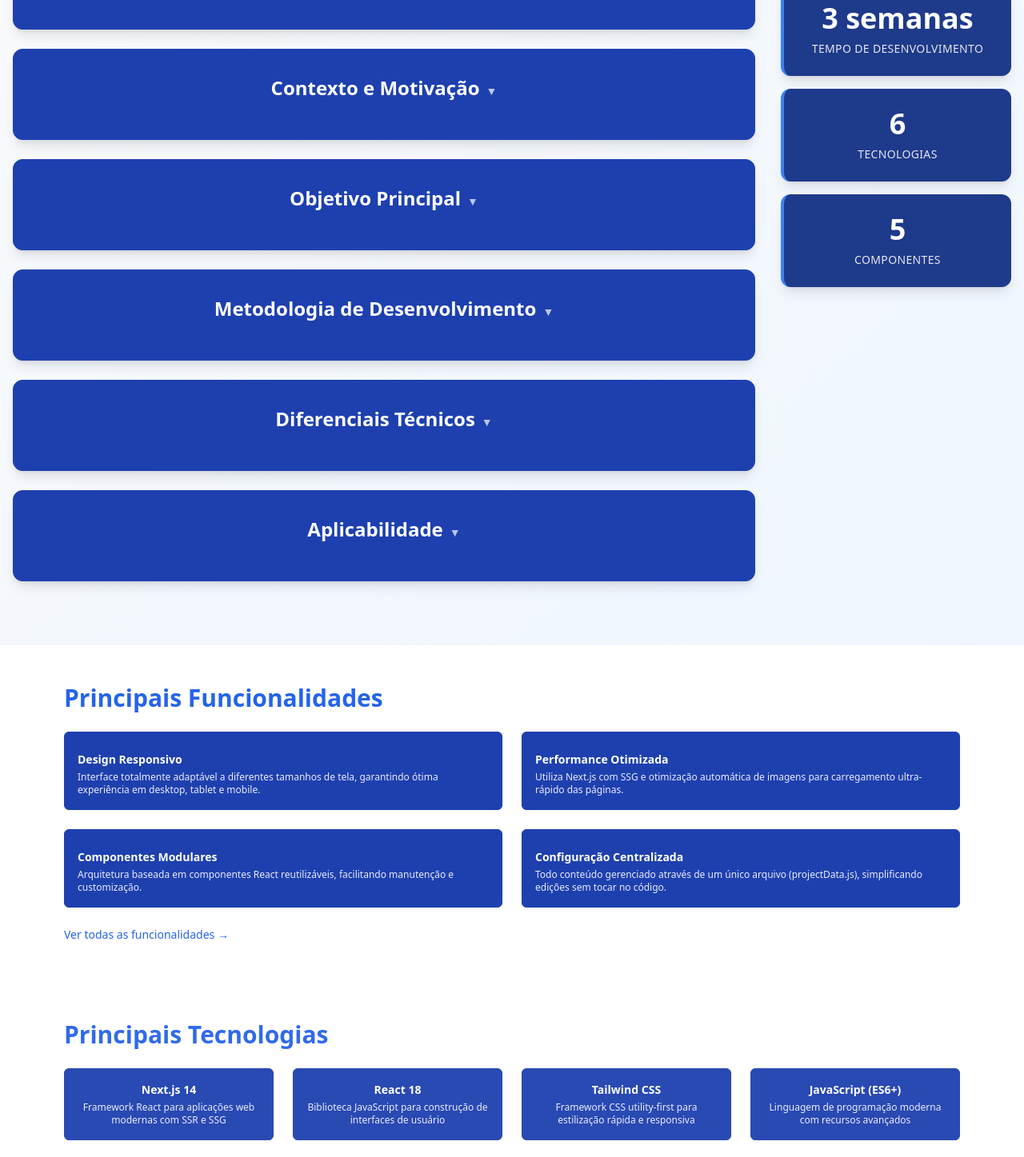
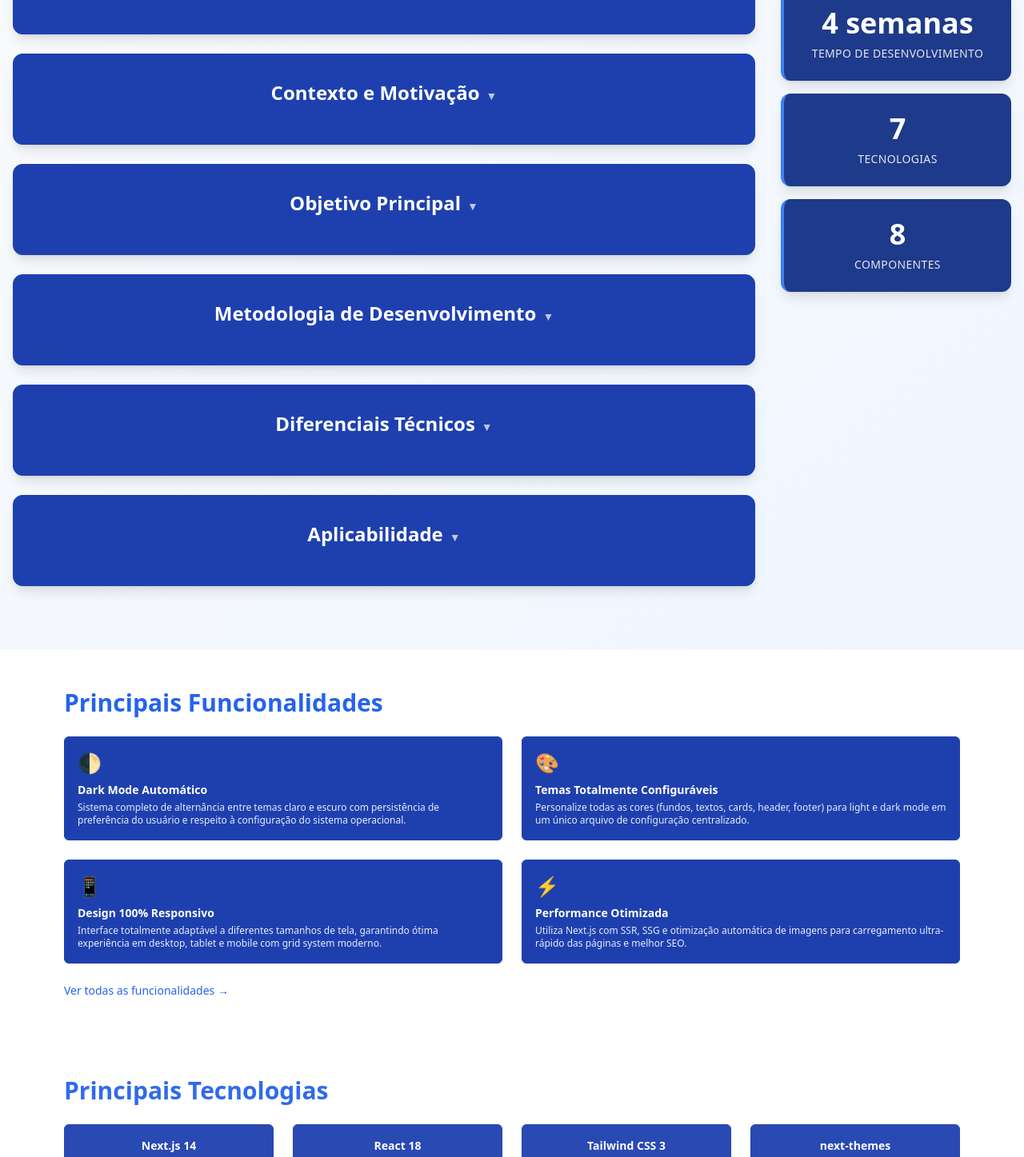
Before and after one commit to tremedam/boilerplate, a Next.js app: page /project in a window 1280 px wide. Shown: the part 920-2367 px from the top of the page at 80% size. Built offline with nearby package versions, Linux system fonts and the light colour scheme.

Commit message:
ProjectData Atualização

```diff
--- a/src/data/projectData.js
+++ b/src/data/projectData.js
@@ -11,7 +11,7 @@ export const projectData = {
     hero: {
         title: "Sistema de Apresentação de Projetos Acadêmicos",
         description:
-            "Um template moderno e responsivo desenvolvido com Next.js e Tailwind CSS, criado para facilitar a documentação e apresentação visual de trabalhos acadêmicos, TCCs e projetos universitários.",
+            "Um template moderno e responsivo com Dark Mode configurável, desenvolvido com Next.js e Tailwind CSS. Criado para facilitar a documentação e apresentação visual de trabalhos acadêmicos, TCCs e projetos universitários com personalização completa através de um único arquivo.",
         image: "/images/apresentacao.png",
         buttons: [
             {
@@ -33,13 +33,13 @@ export const projectData = {
         content: `
 
       **Visão Geral:**
-      Este projeto acadêmico representa a criação de um template moderno e profissional para apresentação de trabalhos universitários, TCCs e projetos de pesquisa. Desenvolvido como um trabalho que documenta sua própria construção, ele demonstra na prática os conceitos e tecnologias utilizadas em seu desenvolvimento.
+      Este projeto acadêmico representa a criação de um template moderno e profissional para apresentação de trabalhos universitários, TCCs e projetos de pesquisa. Desenvolvido como um trabalho que documenta sua própria construção, ele demonstra na prática os conceitos e tecnologias utilizadas em seu desenvolvimento, incluindo um sistema completo de Dark Mode com temas configuráveis.
 
       **Contexto e Motivação:**
-      Durante a graduação, observei que muitos estudantes enfrentam dificuldades para apresentar seus projetos de forma visual e profissional. A maioria das apresentações se limita a slides em PowerPoint ou documentos em PDF, que não conseguem transmitir adequadamente a complexidade e qualidade dos trabalhos desenvolvidos. Este template surge como solução para democratizar apresentações web de alta qualidade.
+      Durante a graduação, observei que muitos estudantes enfrentam dificuldades para apresentar seus projetos de forma visual e profissional. A maioria das apresentações se limita a slides em PowerPoint ou documentos em PDF, que não conseguem transmitir adequadamente a complexidade e qualidade dos trabalhos desenvolvidos. Este template surge como solução para democratizar apresentações web de alta qualidade, acessíveis e modernas.
 
       **Objetivo Principal:**
-      Fornecer uma base sólida, moderna e totalmente customizável que permita estudantes focarem no conteúdo de seus projetos, sem precisar investir tempo aprendendo desenvolvimento web do zero. O template é projetado para ser intuitivo: basta editar um único arquivo de dados (projectData.js) para personalizar todo o conteúdo.
+      Fornecer uma base sólida, moderna e totalmente customizável que permita estudantes focarem no conteúdo de seus projetos, sem precisar investir tempo aprendendo desenvolvimento web do zero. O template é projetado para ser intuitivo: basta editar um único arquivo de dados (projectData.js) para personalizar todo o conteúdo e as cores dos temas claro e escuro.
 
       **Metodologia de Desenvolvimento:**
       O projeto foi desenvolvido seguindo as melhores práticas de engenharia de software moderna:
@@ -47,20 +47,22 @@ export const projectData = {
       • Arquitetura baseada em componentes React para máxima reutilização
       • Next.js para otimização automática de performance e SEO
       • Tailwind CSS para estilização rápida e consistente
+      • Sistema de Dark Mode com next-themes e persistência de preferências
+      • Hook customizado (useThemeColors) para gerenciamento de cores configuráveis
       • Sistema de rotas dedicadas para melhor organização do conteúdo
       • Configuração centralizada para facilitar personalização
       • Versionamento com Git para rastreamento de mudanças
 
       **Diferenciais Técnicos:**
-      Este não é apenas um template estático. Ele incorpora recursos avançados como Server-Side Rendering (SSR), otimização automática de imagens, geração de páginas estáticas, e um sistema de temas configurável. Tudo isso mantendo simplicidade de uso para quem não tem conhecimento técnico profundo.
+      Este não é apenas um template estático. Ele incorpora recursos avançados como Server-Side Rendering (SSR), otimização automática de imagens, geração de páginas estáticas, Dark Mode automático com alternância suave, sistema de temas totalmente configurável (light/dark), e persistência de preferências do usuário. Tudo isso mantendo simplicidade de uso para quem não tem conhecimento técnico profundo.
 
       **Aplicabilidade:**
-      O template é versátil e pode ser adaptado para diversos tipos de projetos acadêmicos: TCCs, projetos de iniciação científica, trabalhos de disciplinas, portfólios de projetos de extensão, documentação de pesquisas, e até mesmo apresentações de defesa de mestrado/doutorado.
+      O template é versátil e pode ser adaptado para diversos tipos de projetos acadêmicos: TCCs, projetos de iniciação científica, trabalhos de disciplinas, portfólios de projetos de extensão, documentação de pesquisas, e até mesmo apresentações de defesa de mestrado/doutorado. O sistema de temas permite adaptar a identidade visual de forma profissional e acessível.
     `,
         stats: [
-            { label: "Tempo de Desenvolvimento", value: "3 semanas" },
-            { label: "Tecnologias", value: "6" },
-            { label: "Componentes", value: "5" },
+            { label: "Tempo de Desenvolvimento", value: "4 semanas" },
+            { label: "Tecnologias", value: "7" },
+            { label: "Componentes", value: "8" },
         ],
     },
 
@@ -69,34 +71,44 @@ export const projectData = {
         title: "Principais Funcionalidades",
         items: [
             {
-                icon: "",
-                title: "Design Responsivo",
-                description: "Interface totalmente adaptável a diferentes tamanhos de tela, garantindo ótima experiência em desktop, tablet e mobile.",
+                icon: "🌓",
+                title: "Dark Mode Automático",
+                description: "Sistema completo de alternância entre temas claro e escuro com persistência de preferência do usuário e respeito à configuração do sistema operacional.",
             },
             {
-                icon: "",
-                title: "Performance Otimizada",
-                description: "Utiliza Next.js com SSG e otimização automática de imagens para carregamento ultra-rápido das páginas.",
+                icon: "🎨",
+                title: "Temas Totalmente Configuráveis",
+                description: "Personalize todas as cores (fundos, textos, cards, header, footer) para light e dark mode em um único arquivo de configuração centralizado.",
             },
             {
-                icon: "",
-                title: "Componentes Modulares",
-                description: "Arquitetura baseada em componentes React reutilizáveis, facilitando manutenção e customização.",
+                icon: "📱",
+                title: "Design 100% Responsivo",
+                description: "Interface totalmente adaptável a diferentes tamanhos de tela, garantindo ótima experiência em desktop, tablet e mobile com grid system moderno.",
             },
             {
-                icon: "",
-                title: "Configuração Centralizada",
-                description: "Todo conteúdo gerenciado através de um único arquivo (projectData.js), simplificando edições sem tocar no código.",
+                icon: "⚡",
+                title: "Performance Otimizada",
+                description: "Utiliza Next.js com SSR, SSG e otimização automática de imagens para carregamento ultra-rápido das páginas e melhor SEO.",
             },
             {
-                icon: "",
-                title: "Rotas Dedicadas",
-                description: "Páginas separadas para funcionalidades, tecnologias e equipe, melhorando navegação e SEO.",
+                icon: "🧩",
+                title: "Componentes Modulares",
+                description: "Arquitetura baseada em componentes React reutilizáveis com hook customizado (useThemeColors) para gerenciamento de estilos, facilitando manutenção e customização.",
             },
             {
-                icon: "",
-                title: "Temas Personalizáveis",
-                description: "Sistema de cores configurável permitindo adaptar a identidade visual do projeto facilmente.",
+                icon: "⚙️",
+                title: "Configuração Centralizada",
+                description: "Todo conteúdo e estilos gerenciados através de um único arquivo (projectData.js), simplificando edições sem necessidade de tocar no código dos componentes.",
+            },
+            {
+                icon: "🔗",
+                title: "Rotas Dedicadas",
+                description: "Páginas separadas para funcionalidades, tecnologias e equipe com navegação fluida, melhorando organização do conteúdo e SEO.",
+            },
+            {
+                icon: "✨",
+                title: "Transições Suaves",
+                description: "Animações e transições elegantes entre temas, estados de componentes e interações do usuário para uma experiência visual premium.",
             },
         ],
     },
@@ -116,13 +128,18 @@ export const projectData = {
                 image: "/images/tech/react.svg",
             },
             {
-                name: "Tailwind CSS",
-                description: "Framework CSS utility-first para estilização rápida e responsiva",
+                name: "Tailwind CSS 3",
+                description: "Framework CSS utility-first para estilização rápida e responsiva com dark mode",
                 image: "/images/tech/tailwind.svg",
             },
             {
+                name: "next-themes",
+                description: "Biblioteca para gerenciamento de temas com persistência e SSR support",
+                image: "/images/tech/nextjs.svg",
+            },
+            {
                 name: "JavaScript (ES6+)",
-                description: "Linguagem de programação moderna com recursos avançados",
+                description: "Linguagem de programação moderna com recursos avançados e hooks",
                 image: "/images/tech/javascript.svg",
             },
             {
@@ -188,17 +205,22 @@ export const projectData = {
     results: {
         title: "Resultados Alcançados",
         content: `
-      O projeto alcançou todos os objetivos propostos, resultando em um template funcional,
-      profissional e facilmente customizável. A estrutura modular permite rápida adaptação
-      para diferentes tipos de projetos acadêmicos.
+      O projeto superou todos os objetivos propostos, resultando em um template funcional,
+      profissional e altamente customizável. A estrutura modular com sistema de temas
+      configurável permite rápida adaptação para diferentes tipos de projetos acadêmicos
+      mantendo acessibilidade e modernidade visual.
     `,
         achievements: [
-            "Template totalmente funcional com 12 componentes reutilizáveis",
+            "Template totalmente funcional com 8 componentes reutilizáveis e responsivos",
+            "Dark Mode completo com alternância automática e persistência de preferência",
+            "Sistema de temas configurável com 14+ propriedades de cores personalizáveis",
+            "Hook customizado (useThemeColors) para gerenciamento centralizado de estilos",
             "Sistema de rotas implementado com navegação fluida entre páginas",
-            "Documentação completa no README com instruções de uso",
+            "Documentação completa no README com instruções de uso e customização",
             "Performance otimizada com Next.js alcançando 90+ no Lighthouse",
             "Design responsivo testado em múltiplos dispositivos e resoluções",
             "Código versionado no GitHub com licença MIT (open-source)",
+            "Transições suaves e animações para melhor experiência do usuário",
         ],
     },
 
```
